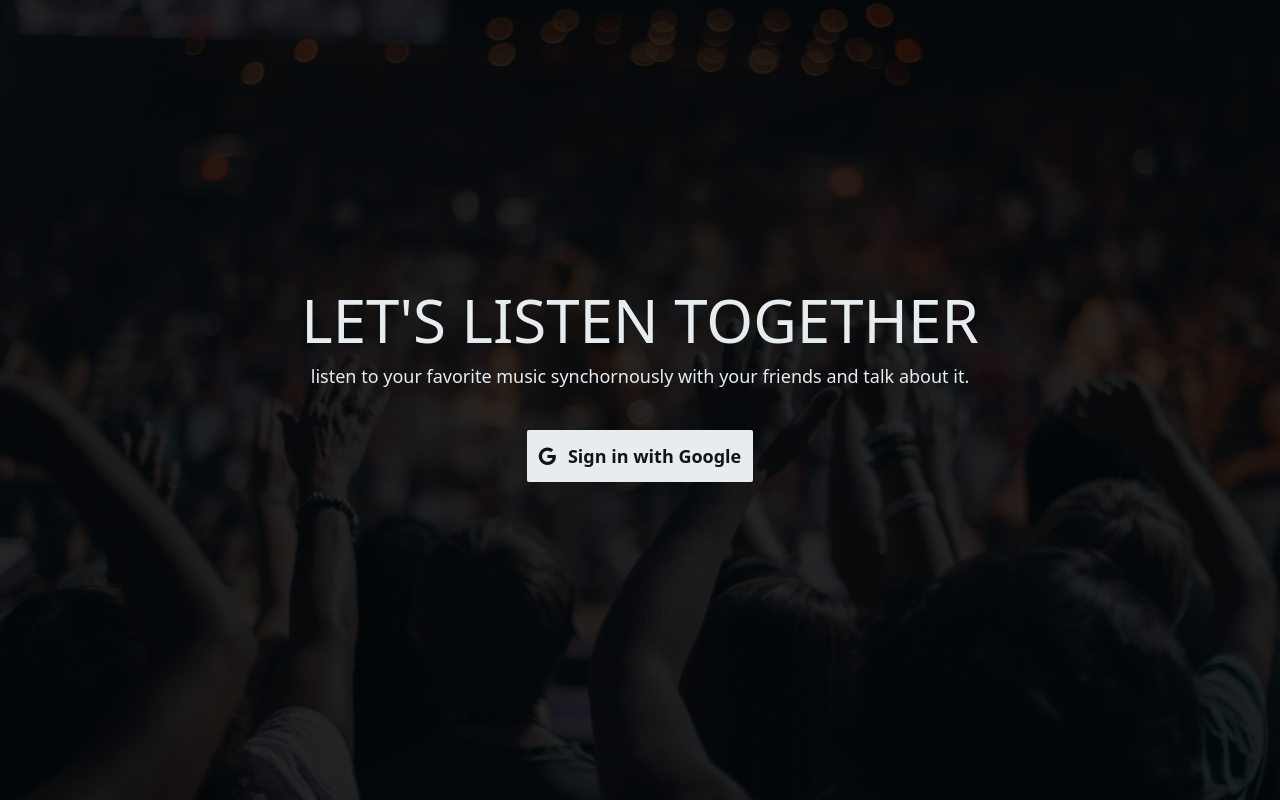
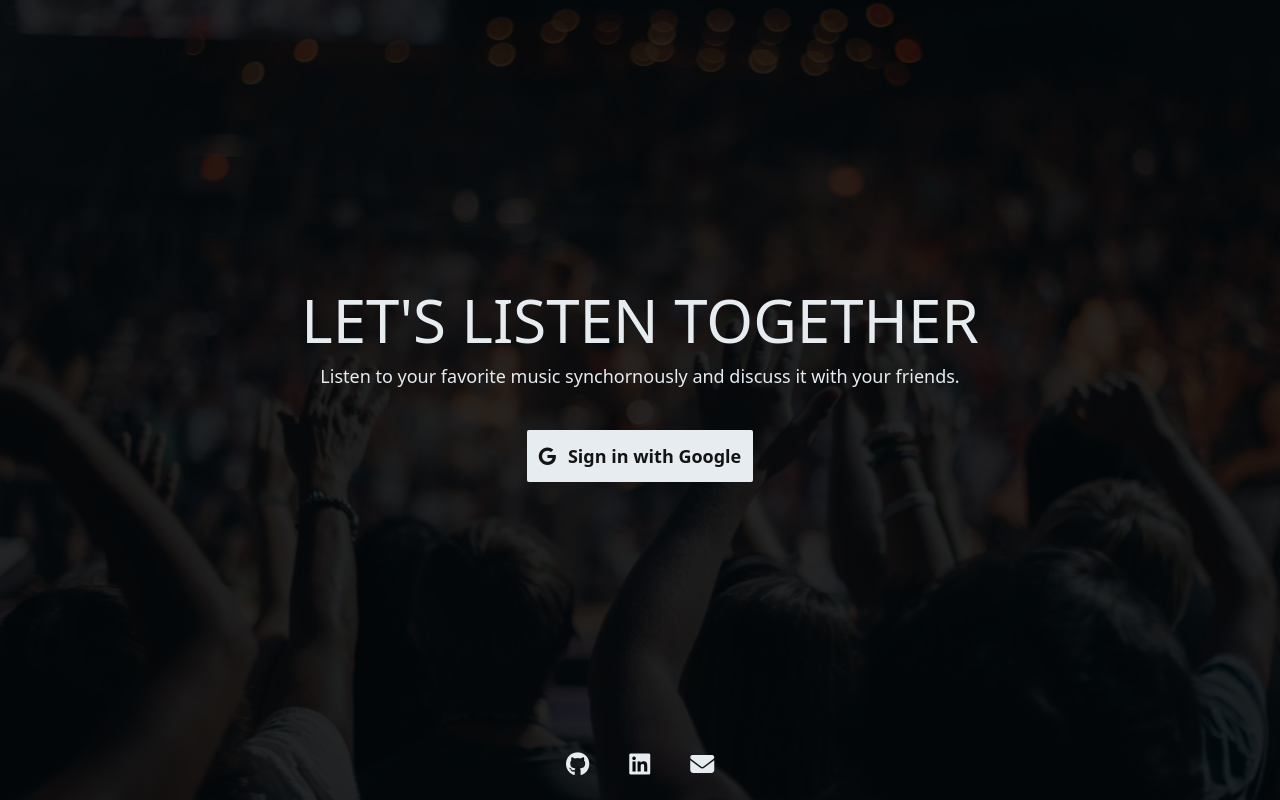
Before and after one commit to aryan-mehrabi/listen-together, a React (Create React App) app: page / in a window 1280 px wide. Built offline with nearby package versions, Linux system fonts and the light colour scheme; no server answers.

Commit message:
small changes on typos

```diff
--- a/src/components/ChannelAddMember.js
+++ b/src/components/ChannelAddMember.js
@@ -15,13 +15,13 @@ const ChannelAddMember = () => {
     <div className="my-11">
       <h2 className="text-2xl font-semibold">Add a Member</h2>
       <form className="mt-3.5" onSubmit={onSubmitForm}>
-        <label htmlFor="">User Email Adress:</label>
+        <label htmlFor="">User Email:</label>
         <input
           value={email}
           onChange={e => setEmail(e.target.value.toLowerCase())}
           className="w-full bg-neutral-700 rounded-sm p-1.5 my-2"
           type="email"
-          placeholder="E.g. example@example.com"
+          placeholder="example@example.com"
         />
         <button className="w-full bg-cta text-primary my-1 px-2 py-1.5 rounded-sm">
           Add Member
--- a/src/components/ChannelInfo.js
+++ b/src/components/ChannelInfo.js
@@ -31,7 +31,7 @@ const ChannelInfo = ({ setRightSideBar }) => {
         ></i>
       </div>
       <div className="mt-3.5">
-        <p className="text-xl my-3">chatroom 1</p>
+        <p className="text-xl my-3">{channel.name}</p>
         {channel.roles[userId] === "creator" ? deleteButton : leaveButton}
       </div>
     </div>
--- a/src/components/ChannelMessageInput.js
+++ b/src/components/ChannelMessageInput.js
@@ -16,11 +16,11 @@ const ChannelMessageInput = () => {
       onSubmit={onSubmitForm}
       className="flex p-3 border-t border-neutral-700"
     >
-      <input
+      <textarea
         onChange={e => setMessage(e.target.value.trimStart())}
         value={message}
         placeholder="Type a message"
-        className="flex-grow bg-neutral-700 h-10 rounded outline-none p-2"
+        className="flex-grow bg-neutral-700 h-10 rounded outline-none p-2 resize-none"
         type="text"
       />
       <button
--- a/src/components/CreateChannel.js
+++ b/src/components/CreateChannel.js
@@ -14,15 +14,19 @@ const CreateChannel = () => {
         <div>
           <label>Channel Name:</label>
           <input
-            onChange={(e) => setChannelName(e.target.value)}
+            onChange={e => setChannelName(e.target.value.trimStart())}
             value={channelName}
             type="text"
             placeholder="Type Channel Name"
             className="bg-neutral-700 rounded-sm w-full p-2 mt-1"
           />
         </div>
-        <button onClick={() => createChannel(channelName)} className="bg-cta text-primary w-full rounded-sm p-2">
-          Create
+        <button
+          disabled={!channelName}
+          onClick={() => createChannel(channelName.trim())}
+          className="bg-cta text-primary w-full rounded-sm p-2 disabled:opacity-50"
+        >
+          Create Channel
         </button>
       </div>
     </div>
--- a/src/components/SideBar.js
+++ b/src/components/SideBar.js
@@ -43,7 +43,7 @@ const SideBar = () => {
       <div className="text-center border-b border-neutral-700">
         <button
           onClick={() => setModal(<CreateChannel />)}
-          className=" font-semibold sm:text-lg text-cta rounded-sm py-2 px-4 my-4"
+          className=" font-semibold sm:text-lg text-cta w-full py-4"
         >
           Create a Channel
         </button>
--- a/src/pages/Landing.js
+++ b/src/pages/Landing.js
@@ -11,10 +11,11 @@ const Home = () => {
       className="bg-cover bg-blend-overlay bg-center h-full bg-primary
       flex flex-col justify-center items-center text-center"
     >
+      <div>
         <h1 className="text-5xl md:text-6xl m-3">LET'S LISTEN TOGETHER</h1>
         <p className="text-base md:text-lg mx-3">
-        listen to your favorite music synchornously with your friends and talk
-        about it.
+          Listen to your favorite music synchornously and discuss it with your
+          friends.
         </p>
         <button
           onClick={logIn}
@@ -23,6 +24,29 @@ const Home = () => {
           <i className="fa-brands fa-google pr-3"></i>Sign in with Google
         </button>
       </div>
+      <footer className="absolute w-full bottom-0 left-0 flex justify-center">
+        <a
+          target="_blank"
+          href="https://github.com/aryan-mehrabi/listen-together"
+          className="text-2xl mx-4 my-4 p-1"
+        >
+          <i class="fa-brands fa-github"></i>
+        </a>
+        <a
+          target="_blank"
+          href="https://www.linkedin.com/in/aryan-mehrabi/"
+          className="text-2xl mx-4 my-4 p-1"
+        >
+          <i class="fa-brands fa-linkedin"></i>
+        </a>
+        <a
+          href="mailto:aryan.me77@yahoo.com"
+          className="text-2xl mx-4 my-4 p-1"
+        >
+          <i class="fa-solid fa-envelope"></i>
+        </a>
+      </footer>
+    </div>
   );
 };
 
```
Lines whose indentation alone changed are shown as unchanged.
